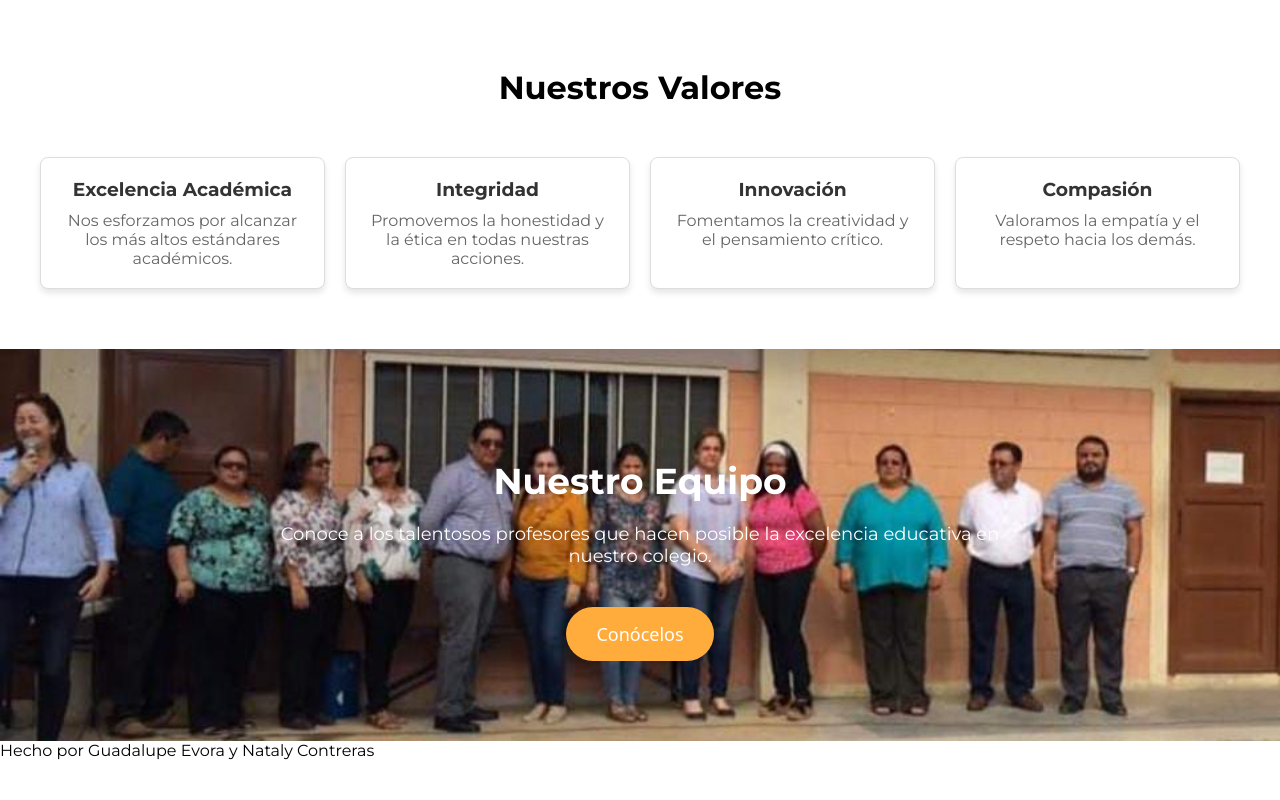
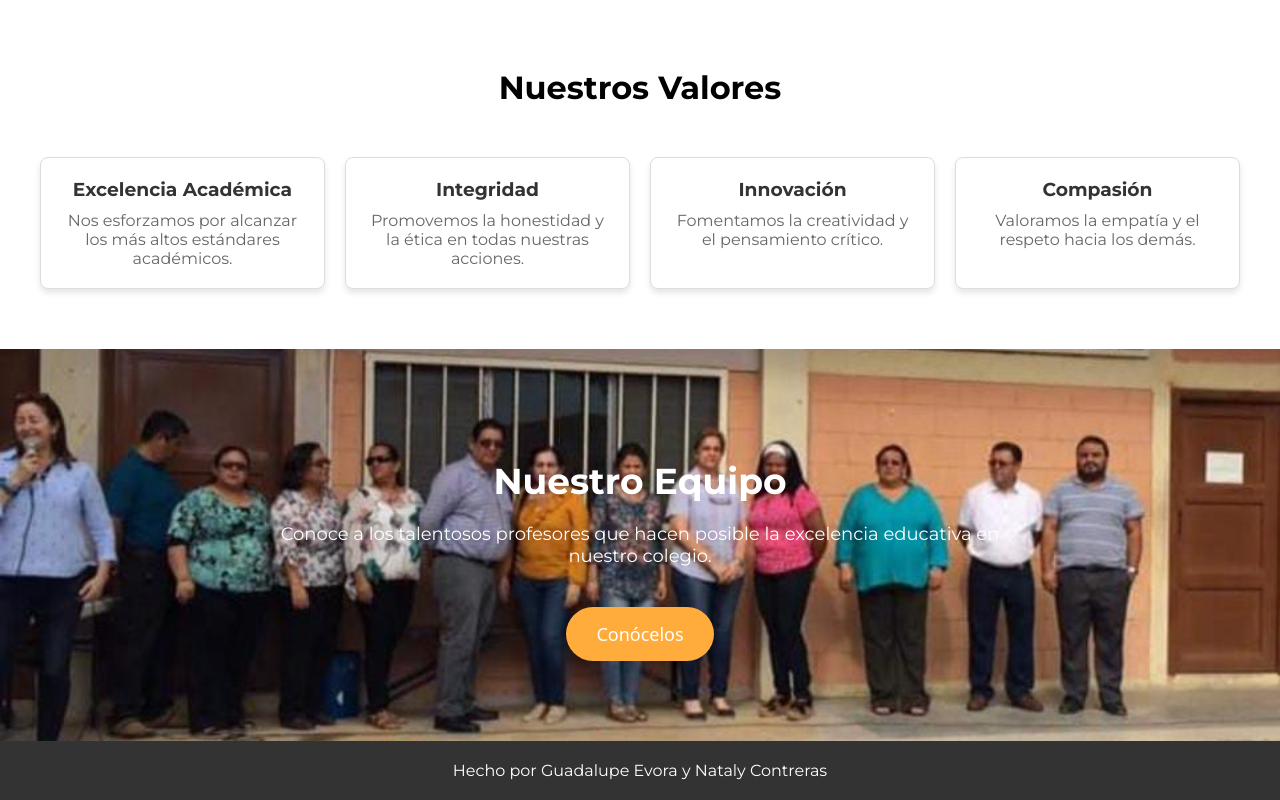
Before and after one commit to GuadalupeEvora/web, a plain HTML site: page index.html in a window 1280 px wide. Shown: the part 2070-2870 px from the top of the page. Before the commit the page ends 2830 px from the top, so only its background shows below. Drawn offline with Linux system fonts and the light colour scheme.

Commit message:
style.css

```diff
--- a/style.css
+++ b/style.css
@@ -480,3 +480,10 @@ ul li {
 .activity--white {
     background-color: #fff;
 }
+
+.footer {
+    background-color: #333; /* Color de fondo del pie de página */
+    color: #fff; /* Color del texto del pie de página */
+    text-align: center; /* Alinear el texto al centro */
+    padding: 20px 0; /* Espaciado interior superior e inferior */
+}
```
